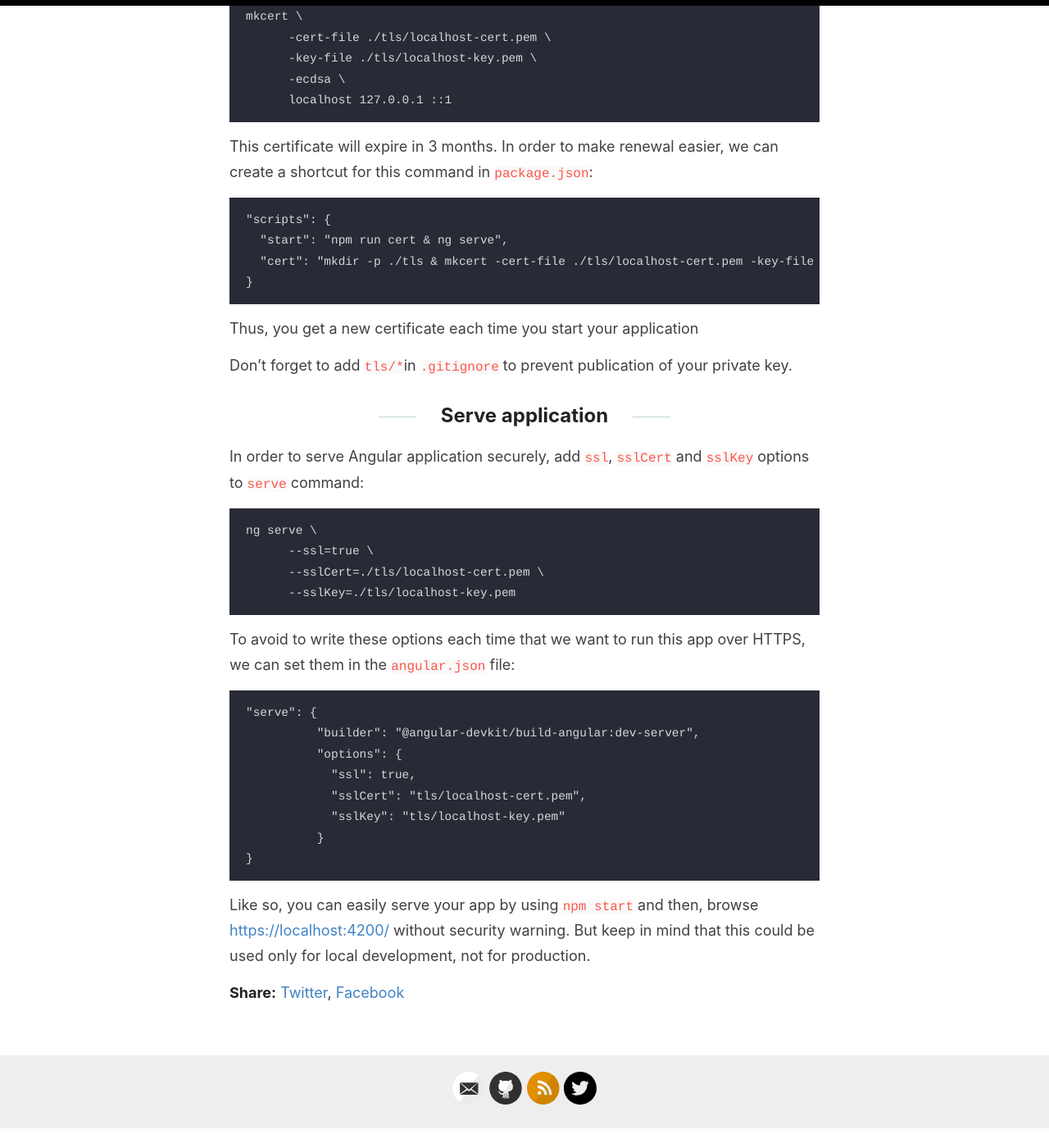
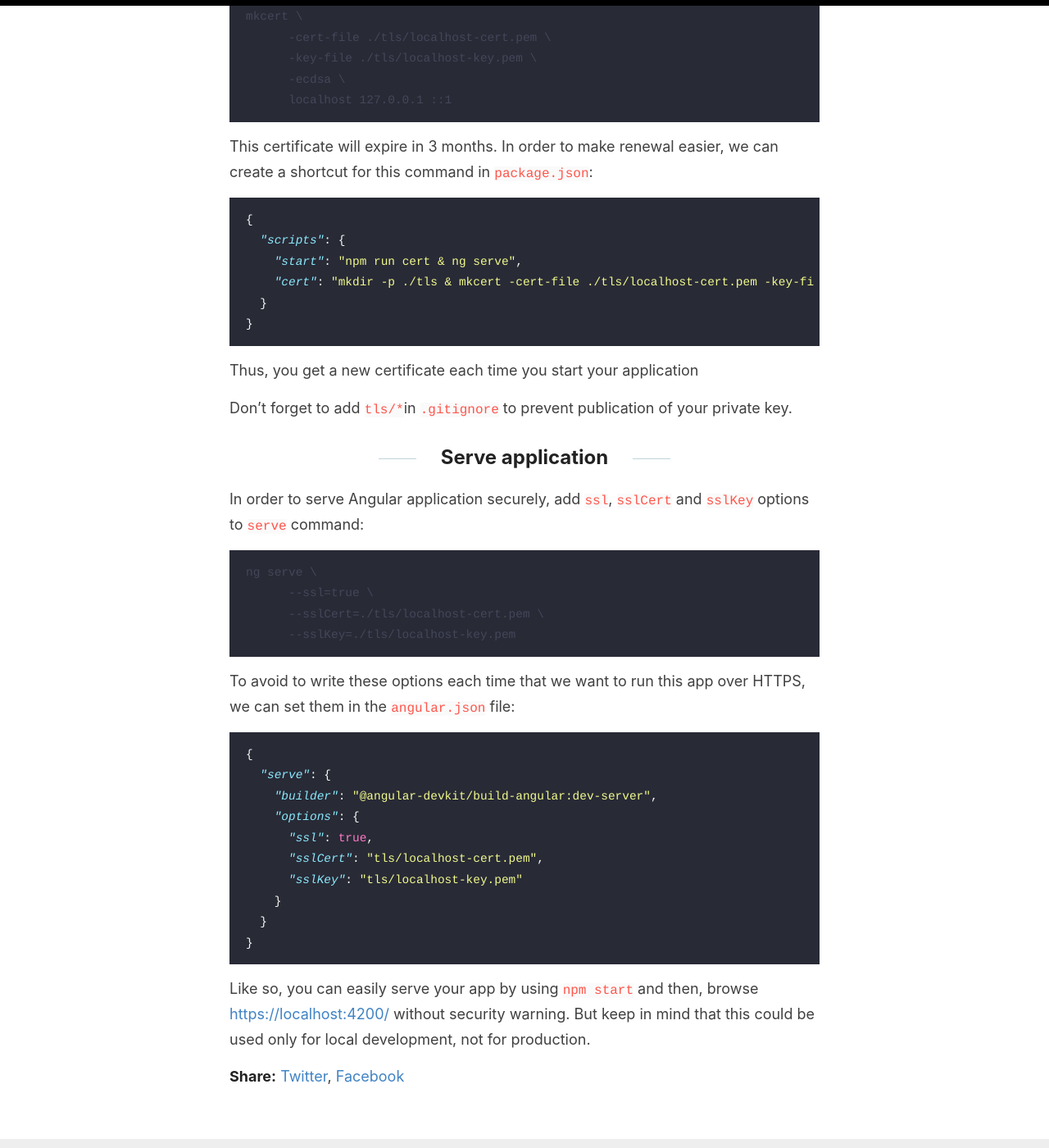
Before and after one commit to 0xdbe/0xdbe.github.io, a Jekyll site: the page built from _posts/2021-09-09-AngularSecurity-ServeApplicationLocallyOverHttps.md, in a window 1280 px wide and 1400 px high, scrolled down 1384 px. Shown: the whole window at 82% size. Built offline with Jekyll 4.4.1, drawn with Linux system fonts in a browser that asks for light colours; before the commit the page ends 2761 px from its top, so only the background shows below that.

Commit message:
fix: AngularSecurity-ServeApplicationLocallyOverHttps

````diff
--- a/_posts/2021-09-09-AngularSecurity-ServeApplicationLocallyOverHttps.md
+++ b/_posts/2021-09-09-AngularSecurity-ServeApplicationLocallyOverHttps.md
@@ -23,7 +23,7 @@ This tool is written by Filippo Valsorda, Cryptographer and Go security leader.
 
 Run this command to create a new local certificate authority (CA):
 
-```
+```console
 mkcert -install
 ```
 
@@ -39,7 +39,7 @@ Be aware that the ``rootCA-key.pem`` file that ``mkcert`` automatically generate
 
 Run the following commands from Angular project directory:
 
-```
+```console
 mkdir tls
 mkcert \
       -cert-file ./tls/localhost-cert.pem \
@@ -50,10 +50,12 @@ mkcert \
 
 This certificate will expire in 3 months. In order to make renewal easier, we can create a shortcut for this command in ``package.json``:
 
-```
-"scripts": {
-  "start": "npm run cert & ng serve",
-  "cert": "mkdir -p ./tls & mkcert -cert-file ./tls/localhost-cert.pem -key-file ./tls/localhost-key.pem -ecdsa localhost 127.0.0.1 ::1"
+```json
+{
+  "scripts": {
+    "start": "npm run cert & ng serve",
+    "cert": "mkdir -p ./tls & mkcert -cert-file ./tls/localhost-cert.pem -key-file ./tls/localhost-key.pem -ecdsa localhost 127.0.0.1 ::1"
+  }
 }
 ```
 
@@ -67,7 +69,7 @@ Don't forget to add ``tls/*``in ``.gitignore`` to prevent publication of your pr
 
 In order to serve Angular application securely, add ``ssl``, ``sslCert`` and ``sslKey`` options to ``serve`` command:
 
-```
+```console
 ng serve \
       --ssl=true \
       --sslCert=./tls/localhost-cert.pem \
@@ -76,14 +78,16 @@ ng serve \
 
 To avoid to write these options each time that we want to run this app over HTTPS, we can set them in the ``angular.json`` file:
 
-```
-"serve": {
-          "builder": "@angular-devkit/build-angular:dev-server",
-          "options": {
-            "ssl": true,
-            "sslCert": "tls/localhost-cert.pem",
-            "sslKey": "tls/localhost-key.pem"
-          }
+```json
+{
+  "serve": {
+    "builder": "@angular-devkit/build-angular:dev-server",
+    "options": {
+      "ssl": true,
+      "sslCert": "tls/localhost-cert.pem",
+      "sslKey": "tls/localhost-key.pem"
+    }
+  }
 }
 ```
 
````
